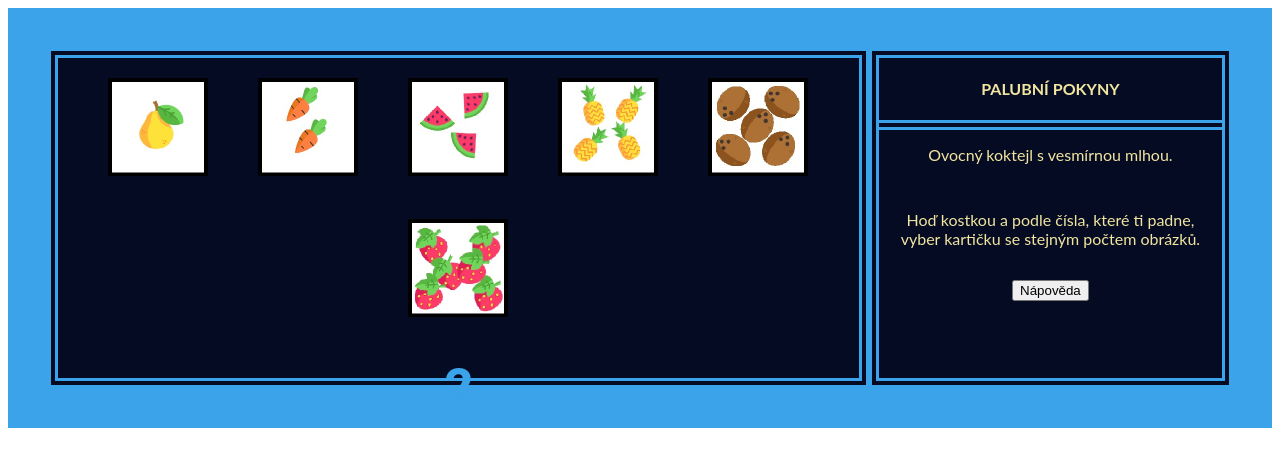
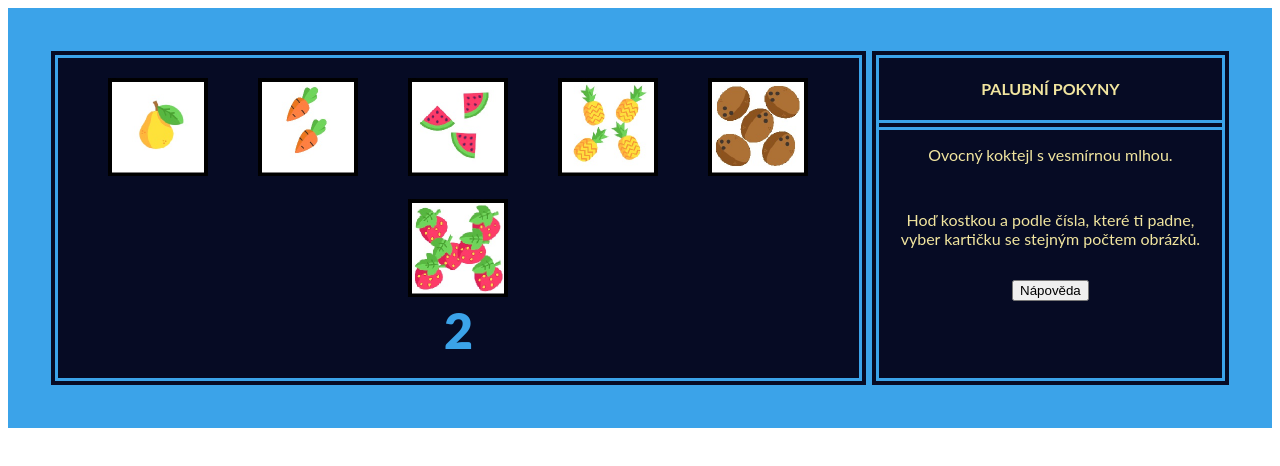
Before and after one commit to DorkaG/bludiste, a Vue app: page /kostka in a window 1280 px wide. Shown: the top 466 px of the page. Built offline with nearby package versions, Linux system fonts and the light colour scheme; what vue-js-modal would draw is missing.

Commit message:
tlačítko číslo
opravené číslo u kostky a tlačítko u závodu

```diff
--- a/src/components/Kostka.vue
+++ b/src/components/Kostka.vue
@@ -103,11 +103,12 @@
     .ovoce {
 
         width: 100px;
-        padding: 20px 25px 20px 25px;
+        padding: 20px 25px 0px 25px;
     }
 
     .cislo {
-        margin: 0;
+        padding: 0px;
+        margin: 0px;
         font-size: 50px;
         font-weight: 900;
         color: rgb(59, 163, 233);
--- a/src/components/Zavod.vue
+++ b/src/components/Zavod.vue
@@ -132,6 +132,10 @@
         width: 90%;
     }
 
+    .vyhodnoceni{
+        text-align: center;
+    }
+
     .zavodnik {
         transition: all 35s ease;
         transform: translateX(61vh);
@@ -157,6 +161,7 @@
 
     .zavodniTlacitka {
         width: 150px;
+        height: 16vh;
         background-color: rgb(6, 11, 36);
         border: 10px double rgb(59, 163, 233);
         color: rgb(241, 229, 159);
```
